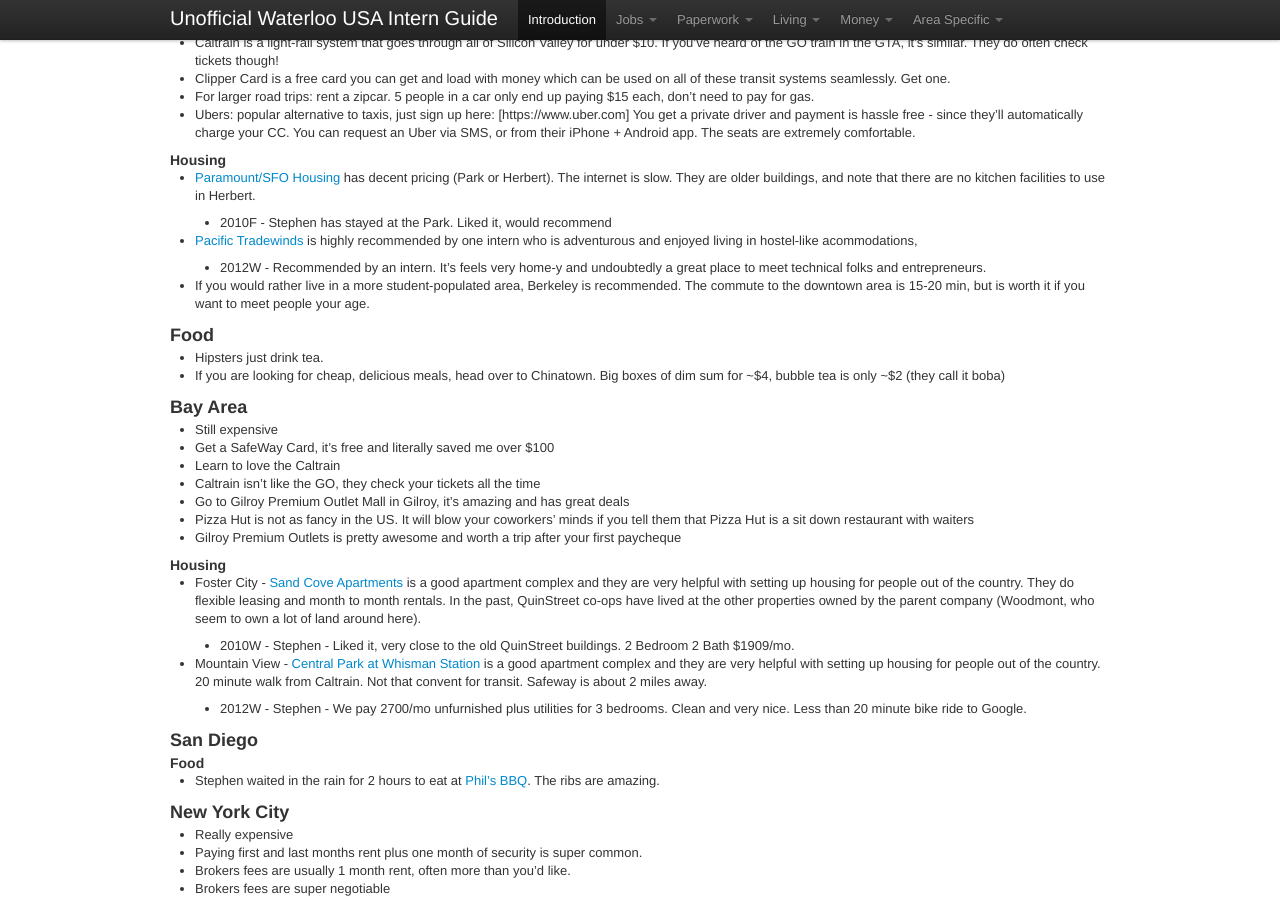
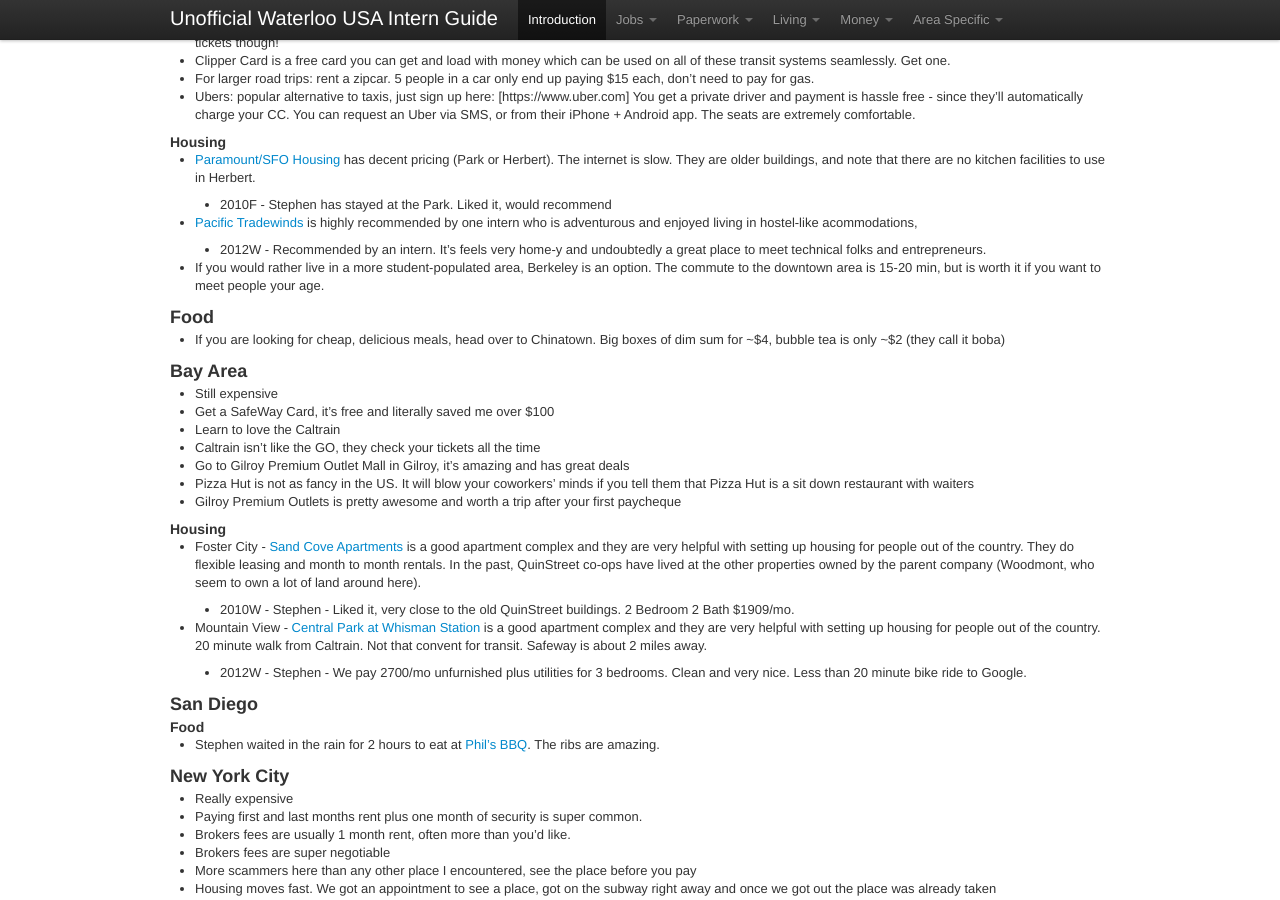
Before and after one commit to sholiday/Unofficial-Waterloo-USA-Intern-Guide, a Jekyll site: the page built from index.markdown, in a window 1280 px wide and 900 px high, scrolled down 5531 px. Built offline with Jekyll 4.4.1, drawn with Linux system fonts in a browser that asks for light colours; nearby versions of some CDN libraries; Markdown is read by kramdown in place of the engine named in the settings; some of the changed text lies outside the part shown.

```diff
--- a/index.markdown
+++ b/index.markdown
@@ -33,11 +33,11 @@ request. I'll note you if you want to be noted.
 * [Aamir Mansoor](http://aam1r.com)
 * [Chris Vandevelde](http://www.imlikeaninja.com)
 * [Edward Sun](http://www.edwardsun.com)
+* Elisa Lou
 * Michael Truong
 * Nansen Lin
 * [Stephen Holiday](http://stephenholiday.com)
 * [Viktor Stanchev](http://viktorstanchev.com)
-* Elisa Lou
 
 ### License
 <a href="http://creativecommons.org/licenses/by-nc-sa/2.5/ca/">Attribution-NonCommercial-ShareAlike 2.5 Canada</a>
@@ -107,8 +107,6 @@ She's amazing.
 
 <section id="Paperwork-BeforeYouGo" />
 ### Before You Go
-If you are US citizen, most of these things do not apply to you. Just make sure that you have your US passport on you, and health insurance card.
-
 Have a second (or third) copy of all travel documents:
 
 1. DS-2019
@@ -494,11 +495,12 @@ If you are an intern and have more info let me know.
   * 2012W - Recommended by an intern. It's feels very home-y
 and undoubtedly a great place to meet technical folks and entrepreneurs.
 
-* If you would rather live in a more student-populated area, Berkeley is recommended. The commute to the downtown area is 15-20 min, but is worth it if you want to meet people your age.
+* If you would rather live in a more student-populated area, Berkeley is an option.
+The commute to the downtown area is 15-20 min, but is worth it if you want to meet people your age.
 
 ### Food
-* Hipsters just drink tea.
-* If you are looking for cheap, delicious meals, head over to Chinatown. Big boxes of dim sum for ~$4, bubble tea is only ~$2 (they call it boba)
+* If you are looking for cheap, delicious meals, head over to Chinatown.
+Big boxes of dim sum for ~$4, bubble tea is only ~$2 (they call it boba)
 
 <section id="Area-BayArea" />
 ### Bay Area
```
Also changed, not shown: other parts of index.markdown (+3 -0 lines).
